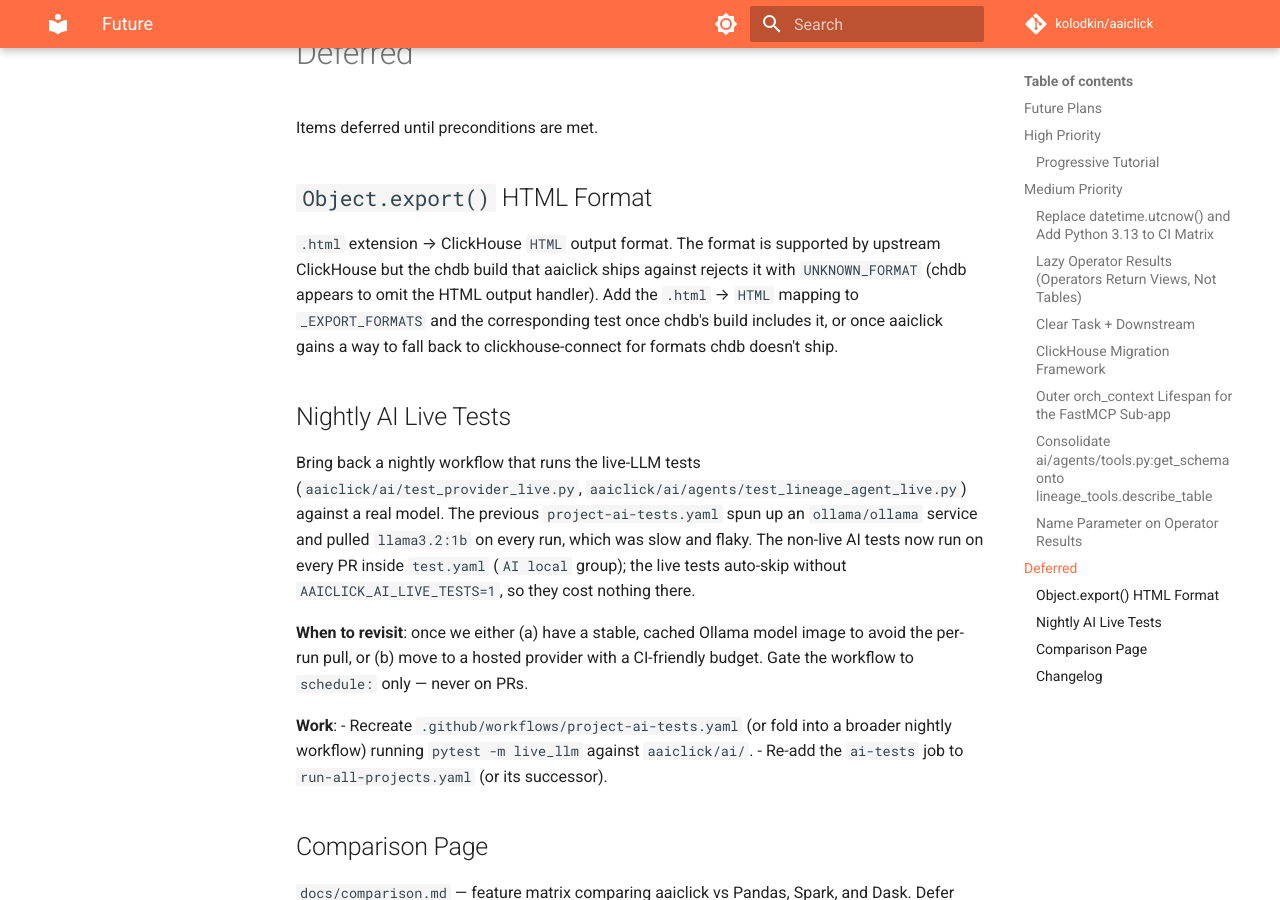
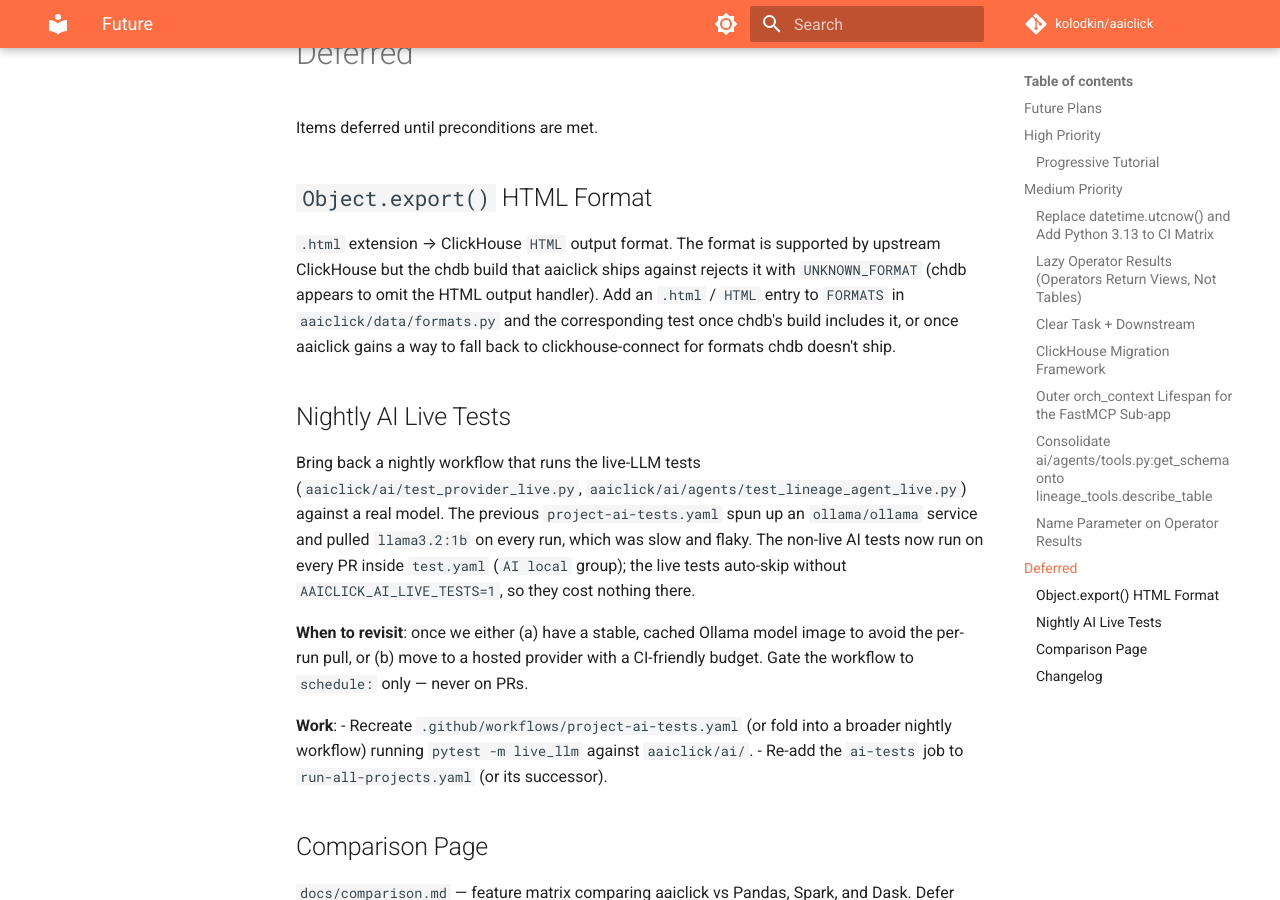
Before and after one commit to kolodkin/aaiclick, an MkDocs documentation site: the page built from docs/future.md, in a window 1280 px wide and 900 px high, scrolled down 5414 px. Built offline with MkDocs 1.6.1 and Material for MkDocs 9.7.7, drawn with Linux system fonts in a browser that asks for light colours; comment, search, counter and statistics services are not loaded; some of the changed text lies outside the part shown.

Commit message:
cleanup: refresh stale references in docs/future.md (#278)
* cleanup: refresh stale references in docs/future.md

- Update datetime.utcnow() call-site count from ~59 to ~58
- Point HTML export entry at the current registry (FORMATS in
  aaiclick/data/formats.py) — _EXPORT_FORMATS no longer exists

* cleanup: drop volatile call-site count from future.md

---------

Co-authored-by: Claude <noreply@anthropic.com>

```diff
--- a/docs/future.md
+++ b/docs/future.md
@@ -145,9 +145,9 @@ Items deferred until preconditions are met.
 `.html` extension → ClickHouse `HTML` output format. The format is supported
 by upstream ClickHouse but the chdb build that aaiclick ships against rejects
 it with `UNKNOWN_FORMAT` (chdb appears to omit the HTML output handler). Add
-the `.html` → `HTML` mapping to `_EXPORT_FORMATS` and the corresponding test
-once chdb's build includes it, or once aaiclick gains a way to fall back to
-clickhouse-connect for formats chdb doesn't ship.
+an `.html` / `HTML` entry to `FORMATS` in `aaiclick/data/formats.py` and the
+corresponding test once chdb's build includes it, or once aaiclick gains a
+way to fall back to clickhouse-connect for formats chdb doesn't ship.
 
 ## Nightly AI Live Tests
 
```
Also changed, not shown: other parts of docs/future.md (+1 -1 lines).
